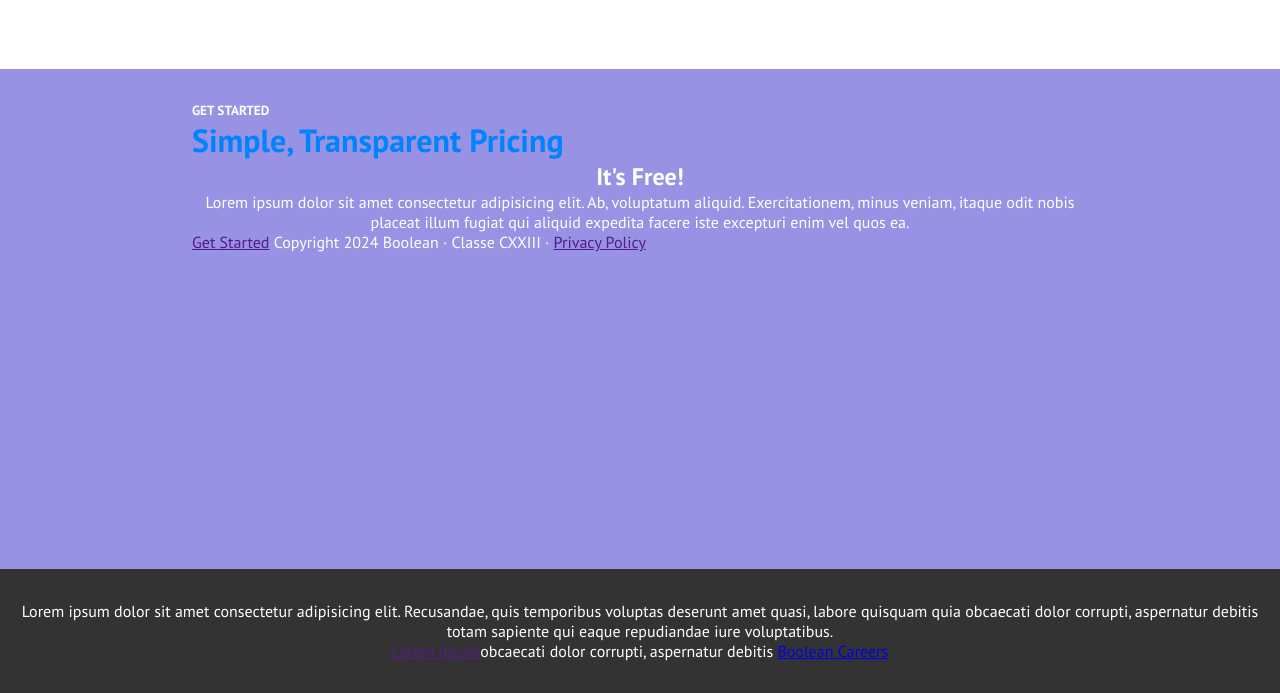
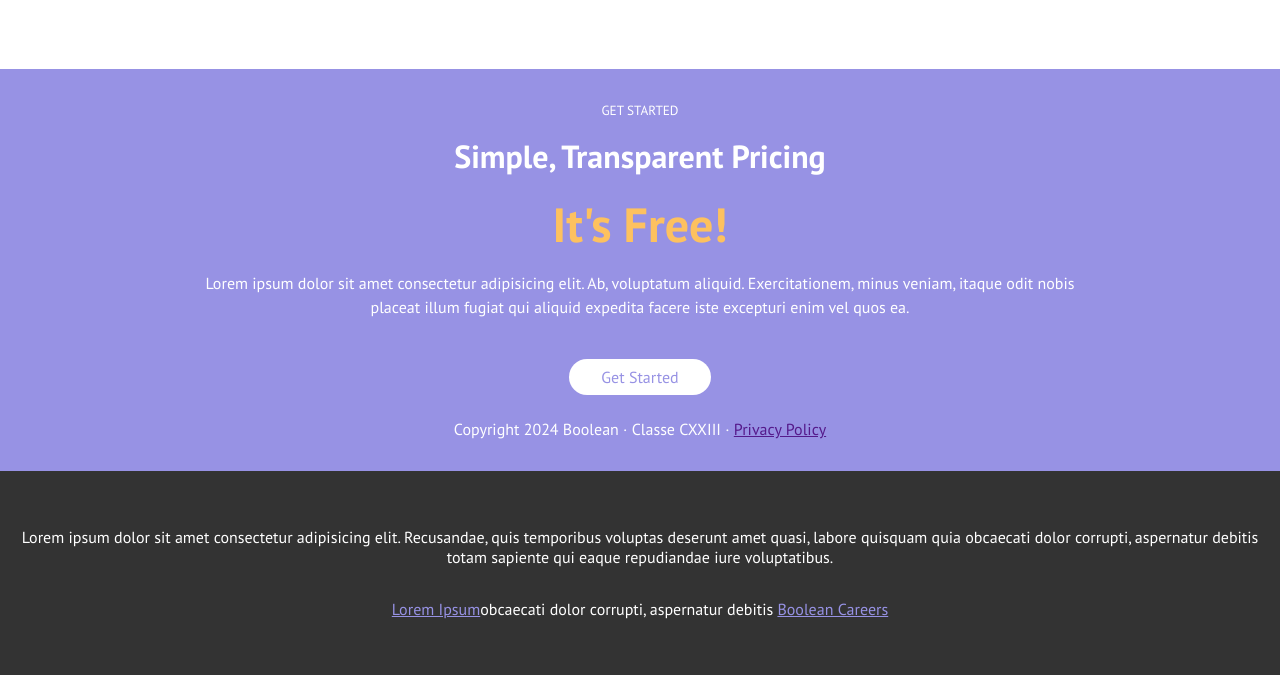
Before and after one commit to eugeniomalavasi/htmlcss-responsive-layout, a plain HTML site: page index.html in a window 1280 px wide. Shown: the part 4361-5054 px from the top of the page. Drawn offline with Linux system fonts and the light colour scheme.

Commit message:
feat: footer and about us sections are done

```diff
--- a/css/style.css
+++ b/css/style.css
@@ -24,6 +24,7 @@ body  {
     --headerblue: #0084fd;
     --cardazure: #b5ddff;
     --bkg-violet: #9792e4;
+    --gold: #FDC15F;
 }
 /* /variables */
 
@@ -449,7 +450,6 @@ main {
 
         .left_about_us p {
             padding-right: 1rem;
-
         }
 
 }
@@ -458,17 +458,53 @@ main {
 .cta_container {
     background-color: var(--bkg-violet);
     color: white;
-    /* debug */
-    height: 500px;
+    text-align: center;
 }
 
 .cta_container .container {
     padding: 2em 0;
 }
 
+.cta_container h2 {
+    color: var(--gold);
+    padding: 1rem 0;
+    font-size: 3em;
+}
+
+.cta_container h3 {
+    font-weight: 800;
+    font-size: 2em;
+    color: white;
+}
+.cta_container h5 {
+    font-weight: 500;
+    padding-bottom: 1rem;
+}
+
+.cta_container p {
+    line-height: 1.5rem;
+    padding-bottom: 1rem;
+}
+
+.cta_container .get_started {
+    color: var(--bkg-violet);
+    background-color: white;
+    border-radius: 30px;
+    padding: 0.5rem 2rem;
+    text-decoration: none;
+}
+
 /* FOOTER */
 footer {
     background-color: #333333;
     color: white;
-    padding: 2em 0;
+    padding: 3.5em 0;
 }
+
+footer a {
+    color: var(--bkg-violet);
+}
+
+p:first-child {
+    padding-bottom: 2rem;
+}
--- a/index.html
+++ b/index.html
@@ -258,11 +258,11 @@
             <div class="container">
                 <h5>GET STARTED</h5>
                 <h3>Simple, Transparent Pricing</h3>
-                <h2 class="text-center">It's Free!</h2>
-                <p class="text-center">Lorem ipsum dolor sit amet consectetur adipisicing elit. Ab, voluptatum aliquid.
+                <h2>It's Free!</h2>
+                <p>Lorem ipsum dolor sit amet consectetur adipisicing elit. Ab, voluptatum aliquid.
                     Exercitationem, minus veniam, itaque odit nobis placeat illum fugiat qui aliquid expedita facere
                     iste excepturi enim vel quos ea.</p>
-                <a href="">Get Started</a>
+                <div class="button"><a class="get_started" href="">Get Started</a></div>
                 <span>Copyright 2024 Boolean &centerdot; Classe CXXIII &centerdot; <a href="">Privacy Policy</a> </span>
             </div>
         </section>
```
